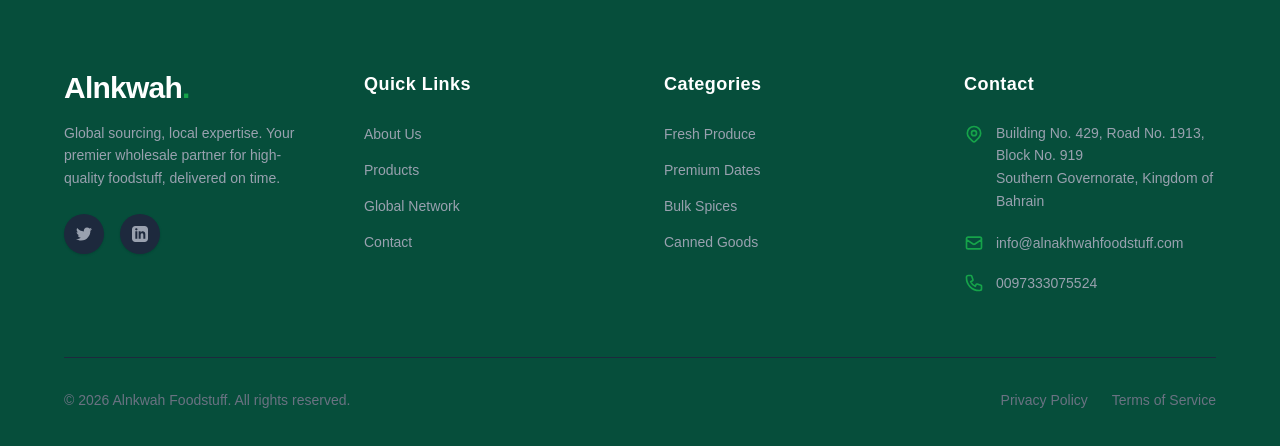
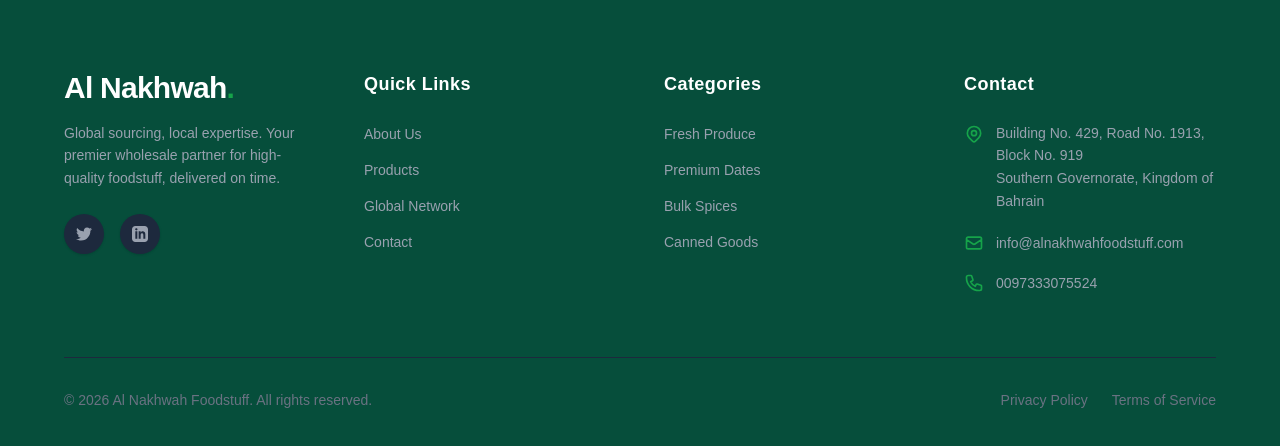
Before and after one commit to Shijastk/Al-Nakhwah, a Next.js app: page / in a window 1280 px wide. Shown: the part 8666-9112 px from the top of the page. Built offline with nearby package versions, Linux system fonts and the light colour scheme; a web font is replaced by a local one.

Commit message:
Update Footer.tsx

```diff
--- a/components/Footer.tsx
+++ b/components/Footer.tsx
@@ -8,7 +8,7 @@ export default function Footer() {
 
           {/* Brand Column */}
           <div className="lg:col-span-1">
-            <h3 className="text-3xl font-black tracking-tight mb-4 text-white">Alnkwah<span className="text-[#16A34A]">.</span></h3>
+            <h3 className="text-3xl font-black tracking-tight mb-4 text-white">Al Nakhwah<span className="text-[#16A34A]">.</span></h3>
             <p className="text-gray-400 text-sm leading-relaxed mb-6">
               Global sourcing, local expertise. Your premier wholesale partner for high-quality foodstuff, delivered on time.
             </p>
@@ -68,7 +68,7 @@ export default function Footer() {
         {/* Bottom */}
         <div className="border-t border-slate-800 pt-8 flex flex-col md:flex-row justify-between items-center gap-4">
           <p className="text-gray-500 text-sm">
-            &copy; {new Date().getFullYear()} Alnkwah Foodstuff. All rights reserved.
+            &copy; {new Date().getFullYear()} Al Nakhwah Foodstuff. All rights reserved.
           </p>
           <div className="flex gap-6">
             <a href="#" className="text-gray-500 hover:text-white text-sm transition-colors">Privacy Policy</a>
```
